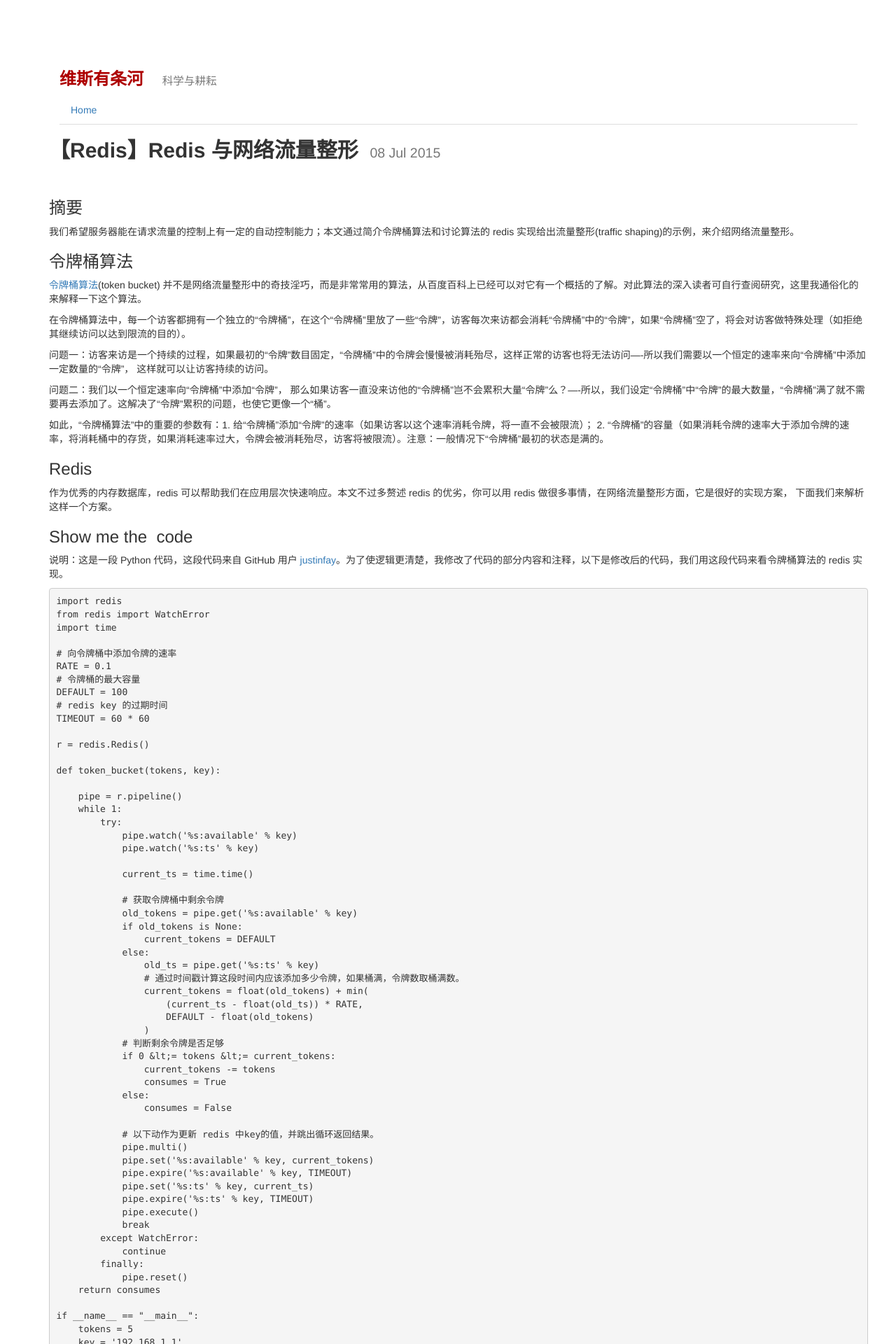
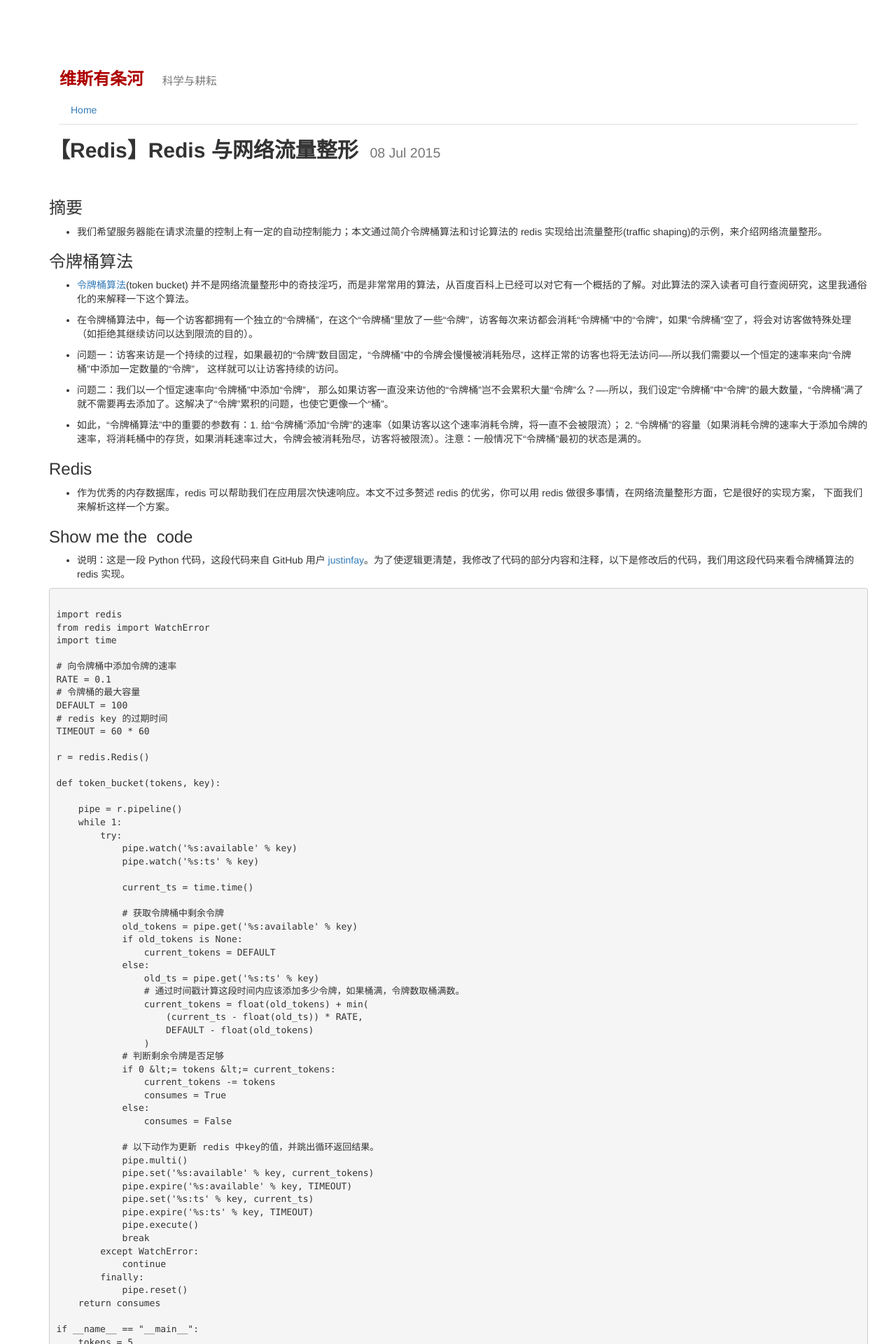
Before and after one commit to vince67/vince67.github.io, a Jekyll site: the page built from _posts/2015-07-08-redis-and-traffic-shaping.md, in a window 1280 px wide. Shown: the top 1920 px of the page at 70% size. Built offline with Jekyll 4.4.1, drawn with Linux system fonts in a browser that asks for light colours; nearby versions of some CDN libraries; comment, search, counter and statistics services are not loaded.

Commit message:
fix style

````diff
--- a/_posts/2015-07-08-redis-and-traffic-shaping.md
+++ b/_posts/2015-07-08-redis-and-traffic-shaping.md
@@ -9,29 +9,31 @@
 
 ###摘要
 
-我们希望服务器能在请求流量的控制上有一定的自动控制能力；本文通过简介令牌桶算法和讨论算法的 redis 实现给出流量整形(traffic shaping)的示例，来介绍网络流量整形。
+- 我们希望服务器能在请求流量的控制上有一定的自动控制能力；本文通过简介令牌桶算法和讨论算法的 redis 实现给出流量整形(traffic shaping)的示例，来介绍网络流量整形。
 
 ###令牌桶算法
 
-[令牌桶算法](http://baike.baidu.com/link?url=NP_yYC5SnzB2Z9vkfdx-8WRLlAR5I3YO47qzWOpVbamsQdmwd3vwacofBGxK3lpcUvmaV9AMufBS7rBrcHt77a)(token bucket) 并不是网络流量整形中的奇技淫巧，而是非常常用的算法，从百度百科上已经可以对它有一个概括的了解。对此算法的深入读者可自行查阅研究，这里我通俗化的来解释一下这个算法。
+- [令牌桶算法](http://baike.baidu.com/link?url=NP_yYC5SnzB2Z9vkfdx-8WRLlAR5I3YO47qzWOpVbamsQdmwd3vwacofBGxK3lpcUvmaV9AMufBS7rBrcHt77a)(token bucket) 并不是网络流量整形中的奇技淫巧，而是非常常用的算法，从百度百科上已经可以对它有一个概括的了解。对此算法的深入读者可自行查阅研究，这里我通俗化的来解释一下这个算法。
 
-在令牌桶算法中，每一个访客都拥有一个独立的“令牌桶”，在这个“令牌桶”里放了一些“令牌”，访客每次来访都会消耗“令牌桶”中的“令牌”，如果“令牌桶”空了，将会对访客做特殊处理（如拒绝其继续访问以达到限流的目的）。
+- 在令牌桶算法中，每一个访客都拥有一个独立的“令牌桶”，在这个“令牌桶”里放了一些“令牌”，访客每次来访都会消耗“令牌桶”中的“令牌”，如果“令牌桶”空了，将会对访客做特殊处理（如拒绝其继续访问以达到限流的目的）。
 
-问题一：访客来访是一个持续的过程，如果最初的“令牌”数目固定，“令牌桶”中的令牌会慢慢被消耗殆尽，这样正常的访客也将无法访问----所以我们需要以一个恒定的速率来向“令牌桶”中添加一定数量的“令牌”， 这样就可以让访客持续的访问。
+- 问题一：访客来访是一个持续的过程，如果最初的“令牌”数目固定，“令牌桶”中的令牌会慢慢被消耗殆尽，这样正常的访客也将无法访问----所以我们需要以一个恒定的速率来向“令牌桶”中添加一定数量的“令牌”， 这样就可以让访客持续的访问。
 
-问题二：我们以一个恒定速率向“令牌桶”中添加“令牌”， 那么如果访客一直没来访他的“令牌桶”岂不会累积大量“令牌”么？----所以，我们设定“令牌桶”中“令牌”的最大数量，“令牌桶”满了就不需要再去添加了。这解决了“令牌”累积的问题，也使它更像一个“桶”。
+- 问题二：我们以一个恒定速率向“令牌桶”中添加“令牌”， 那么如果访客一直没来访他的“令牌桶”岂不会累积大量“令牌”么？----所以，我们设定“令牌桶”中“令牌”的最大数量，“令牌桶”满了就不需要再去添加了。这解决了“令牌”累积的问题，也使它更像一个“桶”。
 
-如此，“令牌桶算法”中的重要的参数有：1. 给“令牌桶”添加“令牌”的速率（如果访客以这个速率消耗令牌，将一直不会被限流）； 2. “令牌桶”的容量（如果消耗令牌的速率大于添加令牌的速率，将消耗桶中的存货，如果消耗速率过大，令牌会被消耗殆尽，访客将被限流）。注意：一般情况下“令牌桶”最初的状态是满的。
+- 如此，“令牌桶算法”中的重要的参数有：1. 给“令牌桶”添加“令牌”的速率（如果访客以这个速率消耗令牌，将一直不会被限流）； 2. “令牌桶”的容量（如果消耗令牌的速率大于添加令牌的速率，将消耗桶中的存货，如果消耗速率过大，令牌会被消耗殆尽，访客将被限流）。注意：一般情况下“令牌桶”最初的状态是满的。
 
 ###Redis
 
-作为优秀的内存数据库，redis 可以帮助我们在应用层次快速响应。本文不过多赘述 redis 的优劣，你可以用 redis 做很多事情，在网络流量整形方面，它是很好的实现方案， 下面我们来解析这样一个方案。
+- 作为优秀的内存数据库，redis 可以帮助我们在应用层次快速响应。本文不过多赘述 redis 的优劣，你可以用 redis 做很多事情，在网络流量整形方面，它是很好的实现方案， 下面我们来解析这样一个方案。
 
 ###Show me the  code
 
-说明：这是一段 Python 代码，这段代码来自 GitHub 用户 [justinfay](https://gist.github.com/justinfay/3403846)。为了使逻辑更清楚，我修改了代码的部分内容和注释，以下是修改后的代码，我们用这段代码来看令牌桶算法的 redis 实现。
+- 说明：这是一段 Python 代码，这段代码来自 GitHub 用户 [justinfay](https://gist.github.com/justinfay/3403846)。为了使逻辑更清楚，我修改了代码的部分内容和注释，以下是修改后的代码，我们用这段代码来看令牌桶算法的 redis 实现。
+
 
 ```
+
 import redis
 from redis import WatchError
 import time
@@ -94,26 +96,28 @@
         print 'haz tokens'
     else:
         print 'cant haz tokens'</pre>
+
 ```
+
 
 ###需要说的几点
 
 ####1. 这段代码在网络流量整形策略中起到什么作用？</span>
 
-对访客的一次访问，我们通过以上代码可以来判断此次访问是否超过了我们的限制，通过返回的判断结果，我们将对此次访问选择正确的处理策略，比如你可以拒绝消耗完令牌的访客进行访问，从而控制他的访问速率，从而达到网络流量整形的目的。
+- 对访客的一次访问，我们通过以上代码可以来判断此次访问是否超过了我们的限制，通过返回的判断结果，我们将对此次访问选择正确的处理策略，比如你可以拒绝消耗完令牌的访客进行访问，从而控制他的访问速率，从而达到网络流量整形的目的。
 
 ####2.  redis 在其中如何工作？</span>
 
-对于每个独立的访客，redis 会为他建立两个 key，一个 key 保存了剩余令牌的数量，另外一个 key 保存了最近一次访问的时间戳。其中，最近一次访问时间戳在新访问到来时候用于计算时间间隔，从而计算在此时间间隔内应该向令牌桶中添加多少令牌，进而获得当前令牌桶的剩余令牌数。
+- 对于每个独立的访客，redis 会为他建立两个 key，一个 key 保存了剩余令牌的数量，另外一个 key 保存了最近一次访问的时间戳。其中，最近一次访问时间戳在新访问到来时候用于计算时间间隔，从而计算在此时间间隔内应该向令牌桶中添加多少令牌，进而获得当前令牌桶的剩余令牌数。
 
 ####3. redis pipe 起到什么作用？
 
-我们看到代码中 while 循环，执行了 redis pipe 中的 watch 动作，这是对 [redis 事务](http://redisbook.readthedocs.org/en/latest/feature/transaction.html) 的使用。 这使这里的算法能处理并发的来访。在 redis 中，事务执行是对 redis key 的一个加锁的操作，一个事务没有执行完，别的动作将无法操作这个 key ，代码中循环执行 watch 动作，就是去检查当前 key 是否有未执行完毕的事务，只有所有事务都执行的时候才可能进入执行体，完成令牌判断或者消耗。 ------ 这样避免了并发的访问在 set redis key 时候的混乱。
+- 我们看到代码中 while 循环，执行了 redis pipe 中的 watch 动作，这是对 [redis 事务](http://redisbook.readthedocs.org/en/latest/feature/transaction.html) 的使用。 这使这里的算法能处理并发的来访。在 redis 中，事务执行是对 redis key 的一个加锁的操作，一个事务没有执行完，别的动作将无法操作这个 key ，代码中循环执行 watch 动作，就是去检查当前 key 是否有未执行完毕的事务，只有所有事务都执行的时候才可能进入执行体，完成令牌判断或者消耗。 ------ 这样避免了并发的访问在 set redis key 时候的混乱。
 
 ####4. 如何调参
 
-代码中 RATE 和 DEFAULT 为主要参数，分别代表每秒钟消耗令牌的速率，和令牌桶的容量。通过调整这两个参数来控制你想要的访问速率。
+- 代码中 RATE 和 DEFAULT 为主要参数，分别代表每秒钟消耗令牌的速率，和令牌桶的容量。通过调整这两个参数来控制你想要的访问速率。
 
 ###总结
 
-这是一个实用的方式来完成网络流量整形，可以有效控制一些爆发式的流量访问，使访问更加平滑容易控制。
+- 这是一个实用的方式来完成网络流量整形，可以有效控制一些爆发式的流量访问，使访问更加平滑容易控制。
````
